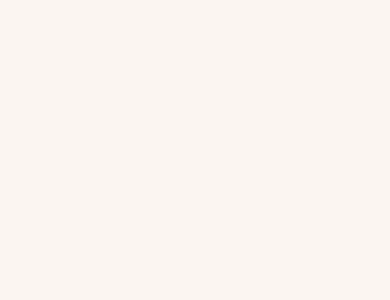
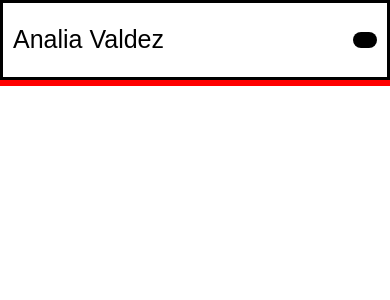
Before and after one commit to MaxiSoriano70/p-cilsa-ana-indumentaria-calzado, a React (Vite) app: page / in a window 390 px wide. Shown: the top 300 px of the page. Built offline with nearby package versions, Linux system fonts and the light colour scheme.

Commit message:
Se agrego el componente NavBar

```diff
--- a/src/components/NavBar.jsx
+++ b/src/components/NavBar.jsx
@@ -1,9 +1,96 @@
+import { useState, useEffect } from 'react';
+import { Link } from 'react-router-dom';
+import style from '../css/NavBar.module.css';
 
 const NavBar = () => {
+    const [menuAbierto, setMenuAbierto] = useState(false);
+    const [isMobile, setIsMobile] = useState(window.innerWidth <= 850);
+    const [isMin, setIsMin] = useState(false);
+
+    useEffect(() => {
+        const responsiveY = () => {
+            if (window.innerHeight <= 362) {
+                setIsMin(menuAbierto);
+            } else {
+                setIsMin(false);
+            }
+        };
+
+        responsiveY();
+        window.addEventListener('resize', responsiveY);
+        return () => window.removeEventListener('resize', responsiveY);
+    }, [menuAbierto]);
+
+    useEffect(() => {
+        const responsive = () => {
+            setIsMobile(window.innerWidth <= 850);
+        };
+
+        responsive();
+        window.addEventListener('resize', responsive);
+        return () => window.removeEventListener('resize', responsive);
+    }, []);
+
+    const toggleMenu = () => {
+        setMenuAbierto(prev => !prev);
+    };
+
+    const btnSignUp = (
+        <button id="btnSignUp" className={style.btnControlMenu}>Sign up</button>
+    );
+
+    const nav = (
+        <nav className={`${style.menuOpciones} ${menuAbierto ? style.mostrar : ''} ${isMin ? style.min : ''}`}>
+            <ul className={style.menuUl}>
+                <li className={style.menuLi}>
+                    <Link className={style.linkMenu} to="/">Inicio</Link>
+                </li>
+                <li className={style.menuLi}>
+                    <Link className={style.linkMenu} to="/productos">Productos</Link>
+                </li>
+                <li className={style.menuLi}>
+                    <Link className={style.linkMenu} to="/nosotros">Nosotros</Link>
+                </li>
+                <li className={style.menuLi}>
+                    <Link className={style.linkMenu} to="/contacto">Contacto</Link>
+                </li>
+
+                {isMobile && (
+                    <li className={style.menuLi} id="liSignUpTemp">
+                        {btnSignUp}
+                    </li>
+                )}
+            </ul>
+        </nav>
+    );
+
     return (
-        <div>
+        <header className={style.modeLigth}>
+            <section className={style.contenedor}>
+                <div className={style.logo}>
+                    <Link className={`${style.linkLogo} ${style.modeLigth}`} to="/">Analia Valdez</Link>
+                </div>
 
-        </div>
+                {!isMobile && nav}
+
+                <div className={style.controlesUsuario}>
+                    <Link className={style.iconoMenu} to="/buscar">
+                        <i className="fa-solid fa-magnifying-glass"></i>
+                    </Link>
+                    <Link className={style.iconoMenu} to="/carrito">
+                        <i className="fa-solid fa-bag-shopping"></i>
+                    </Link>
+
+                    {!isMobile && btnSignUp}
+
+                    <button id="btnMenu" className={style.btnControlMenu + " "+style.btnMenu} onClick={toggleMenu}>
+                        <i className="fa-solid fa-bars"></i>
+                    </button>
+                </div>
+            </section>
+
+            {isMobile && nav}
+        </header>
     )
 }
 
--- /dev/null
+++ b/src/css/NavBar.module.css
@@ -0,0 +1,159 @@
+:root{
+    --fondo-ligth-color: #fff;
+    --letra-ligth-color: #000;
+}
+
+header{
+    position: fixed;
+    top: 0;
+    z-index: 100;
+    width: 100%;
+    height: 80px;
+}
+
+.modeLigth{
+    color: var(--letra-ligth-color);
+    background-color: var(--fondo-ligth-color);
+}
+
+.contenedor{
+    display: flex;
+    align-items: center;
+    justify-content: space-between;
+    border: 2px solid white;
+    width: 100%;
+    max-width: 1280px;
+    height: 100%;
+    margin: 0 auto;
+    padding: 0 10px;
+    border: solid 3px black;
+}
+
+.logo{
+
+}
+
+.linkLogo:link,
+.linkLogo:visited,
+.linkLogo:hover,
+.linkLogo:active {
+    color: inherit;
+    text-decoration: none;
+    font-size: 25px;
+}
+
+.menuOpciones{
+    height: auto;
+    border: solid 3px red;
+}
+
+.menuOpciones .menuUl{
+    display: flex;
+    flex-direction: row;
+    gap: 15px;
+}
+
+.menuOpciones .menuLi{
+    display: flex;
+    align-items: center;
+    justify-content: center;
+    list-style: none;
+    margin: 10px 0;
+    font-size: 18px;
+}
+
+.linkMenu:link,
+.linkMenu:visited,
+.linkMenu:hover,
+.linkMenu:active {
+    color: inherit;
+    text-decoration: none;
+}
+
+.linkMenu:hover{
+    filter: brightness(0.7);
+}
+
+.controlesUsuario{
+    display: flex;
+    align-items: center;
+    justify-content: space-between;
+    gap: 15px;
+    order: 1;
+}
+
+.iconoMenu:link,
+.iconoMenu:visited,
+.iconoMenu:hover,
+.iconoMenu:active {
+    color: inherit;
+    text-decoration: none;
+    font-size: 18px;
+    cursor: pointer;
+}
+
+.iconoMenu:hover{
+    filter: brightness(0.7);
+}
+
+.btnControlMenu{
+    border: none;
+    padding: 8px 12px;
+    margin: 0;
+    font: inherit;
+    cursor: pointer;
+    outline: none;
+    -webkit-appearance: none;
+    appearance: none;
+    text-align: inherit;
+    border-radius: 8px;
+    background-color: var(--letra-ligth-color);
+    color: var(--fondo-ligth-color);
+    transition: background-color 0.2s ease, transform 0.15s ease;
+}
+
+.btnControlMenu:hover{
+    background-color: #2b2320;
+}
+
+.btnControlMenu:active{
+    transform: scale(0.96);
+    background-color: #1a1513;
+}
+
+.btnControlMenu:focus-visible{
+    outline: 2px solid #000;
+    outline-offset: 2px;
+}
+
+.btnMenu{
+    display: none;
+}
+
+@media (max-width: 850px){
+    .btnMenu{
+        display: block;
+    }
+
+    .menuOpciones{
+        max-height: 0;
+        overflow: hidden;
+        transition: max-height 0.35s ease;
+    }
+
+    .menuOpciones.mostrar{
+        max-height: 500px;
+    }
+
+    .menuOpciones.min{
+        height: calc(100vh - 80px);
+        overflow-y: auto;
+    }
+
+    .menuOpciones .menuUl{
+        align-items: center;
+        justify-content: center;
+        flex-direction: column;
+        gap: 0;
+    }
+}
--- a/src/routes/RoutesViews.jsx
+++ b/src/routes/RoutesViews.jsx
@@ -1,4 +1,4 @@
-import style from '../css/RoutesViews.module.css'
+import style from '../css/RoutesViews.module.css';
 import { Route, Routes } from 'react-router-dom';
 import Footer from '../components/Footer';
 import NavBar from '../components/NavBar';
@@ -10,7 +10,7 @@ const RoutesViews = () => {
     return (
         <>
             <NavBar/>
-                <main className={style.mainPrincipal + " " +style.ligth}>
+                <main className={`${style.mainPrincipal} ${style.ligth}`}>
                     <Routes>
                         <Route path={routes.home} element={<Home/>}/>
                         <Route path={routes.notFound} element={<Error404/>}/>
```
